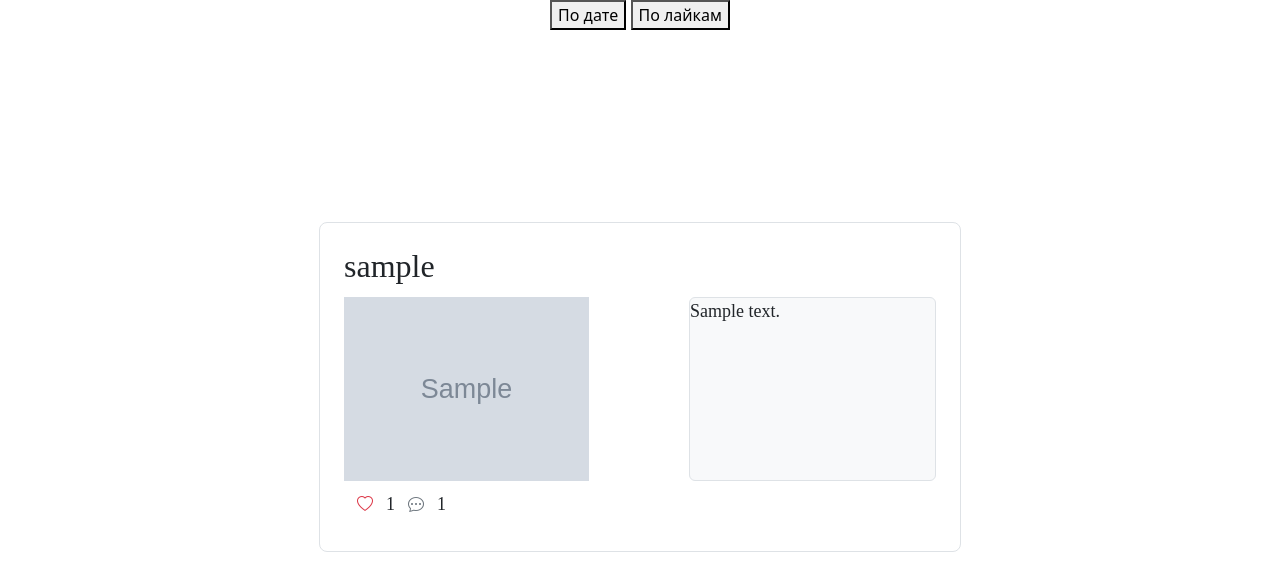
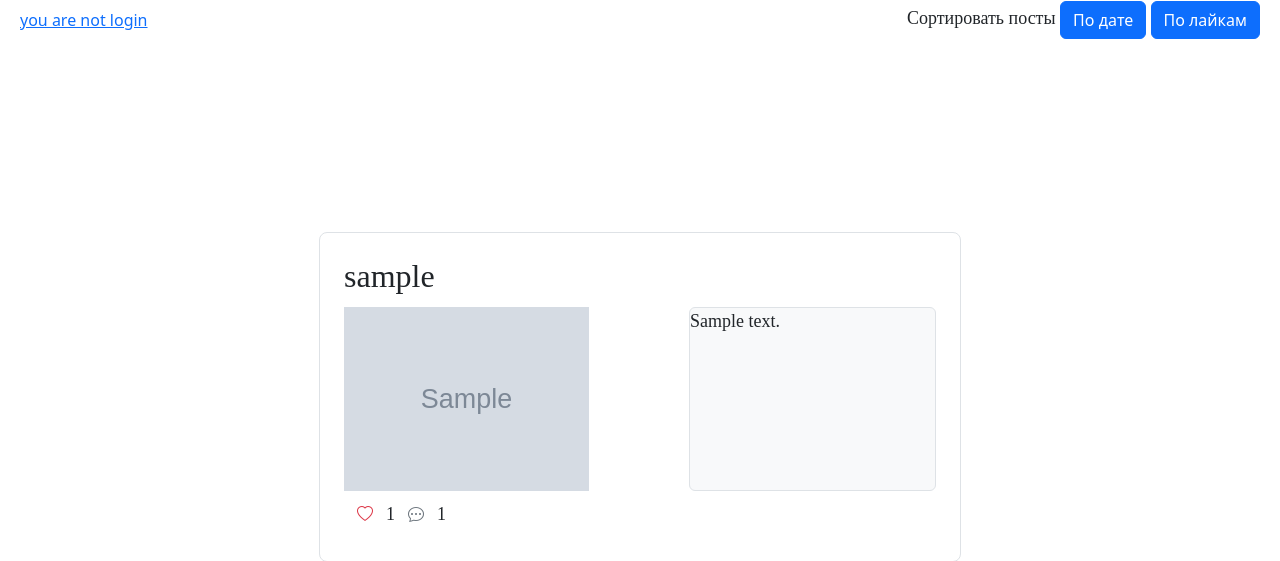
Before and after one commit to Katisvektavir/PhotoContest, a Django app: template api/templates/index.html in a window 1280 px wide. Shown: the top 561 px of the page. Run offline with Django 5.2, Linux system fonts and the light colour scheme; the template is opened without the code that fills it: most values are stand-ins (such as "Sample title", 1, 10 or a date in 2020); grey boxes marked "Sample" are stand-in pictures; some libraries are stand-ins or nearby versions; some web fonts are replaced.

Commit message:
Изменил дизан хедера, помеял место хранения фотографий с media на media/posts

```diff
--- a/api/css/index.css
+++ b/api/css/index.css
@@ -77,3 +77,15 @@ body {
 .modal-content, .modal-dialog {
   width: fit-content !important;
 }
+
+header {
+  width: 100%;
+  display: flex;
+  justify-content: space-between;
+  height: 40px;
+  padding: 0 20px;
+  align-items: center;
+  position: sticky;
+  top: 0;
+  background: white;
+}
--- a/api/templates/index.html
+++ b/api/templates/index.html
@@ -19,9 +19,13 @@
 {% bootstrap_javascript %}
 <div class="wrapper">
 <header>
-    <div>
-        <button class="sort-btn" data-sort="date">По дате</button>
-        <button class="sort-btn" data-sort="like">По лайкам</button>
+    <div class="user_box">
+        {% include "user_label.html" %}
+    </div>
+    <div class="sort_box">
+        <span>Сортировать посты </span>
+        <button class="sort-btn btn btn-primary" data-sort="date">По дате</button>
+        <button class="sort-btn btn btn-primary" data-sort="like">По лайкам</button>
     </div>
 </header>
 <main>
--- /dev/null
+++ b/api/templates/user_label.html
@@ -0,0 +1 @@
+<a href="">you are not login</a>
--- a/models_app/models/photo/models.py
+++ b/models_app/models/photo/models.py
@@ -31,7 +31,8 @@ class Photo(TimeStampedMixin):
 
     image = models.ImageField(
         null=True,
-        blank=True
+        blank=True,
+        upload_to="posts/",
     )
 
     def __str__(self):
```
Also changed, not shown: models_app/migrations/0006_alter_photo_image.py (added).
